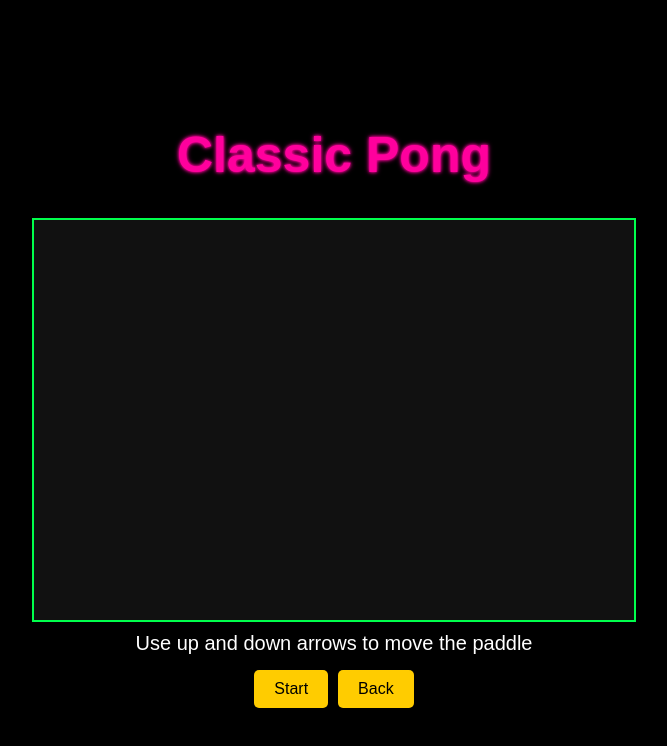
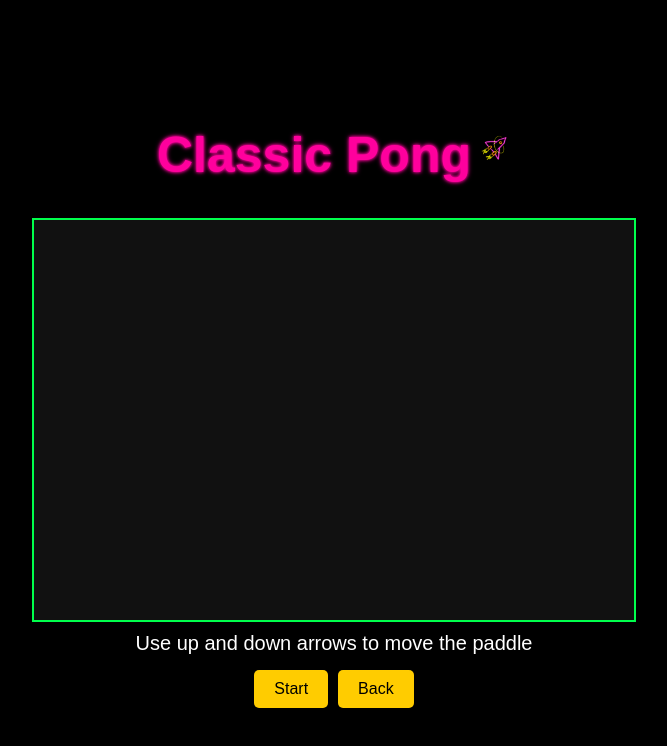
Before and after one commit to majorsn2004/GameWebsite, a plain HTML site: page ponggame/index.html in a window 1280 px wide. Shown: the whole page, without its empty margins (306-973 px from the left). Drawn offline with Linux system fonts and the light colour scheme.

Commit message:
More Rocket Logo Added

```diff
--- a/drawinggame/style.css
+++ b/drawinggame/style.css
@@ -58,3 +58,7 @@ body {
     background-color: #ff009d;
     color: #fff;
   }
+
+  .rocket3 {
+    width: 40px;
+  }
--- a/ponggame/index.html
+++ b/ponggame/index.html
@@ -7,7 +7,8 @@
   <link rel="stylesheet" href="style.css">
 </head>
 <body>
-  <h1>Classic Pong</h1>
+
+  <h1>Classic Pong<img class="rocket3" src="../pic/Rocket.png" alt="Neon Rocket"></h1>
 
   <canvas id="gameCanvas" width="600" height="400"></canvas>
   <div id="message">Use up and down arrows to move the paddle</div>
--- a/ponggame/style.css
+++ b/ponggame/style.css
@@ -47,3 +47,7 @@ body {
     background-color: #00ff4c;
     transform: scale(1.05);
   }
+
+  .rocket3 {
+    width: 40px;
+  }
--- a/snakegame/style.css
+++ b/snakegame/style.css
@@ -47,3 +47,7 @@ body {
     background-color: #ffcc00;
     transform: scale(1.05);
   }
+
+  .rocket3 {
+    width: 40px;
+  }
--- a/tictactoegame/style.css
+++ b/tictactoegame/style.css
@@ -47,3 +47,7 @@ body {
     background-color: #ffcc00;
     transform: scale(1.05);
   }
+
+  .rocket3 {
+    width: 40px;
+  }
```
Also changed, not shown: drawinggame/index.html (+1 -1 lines), snakegame/index.html (+1 -1 lines), tictactoegame/index.html (+1 -1 lines).
